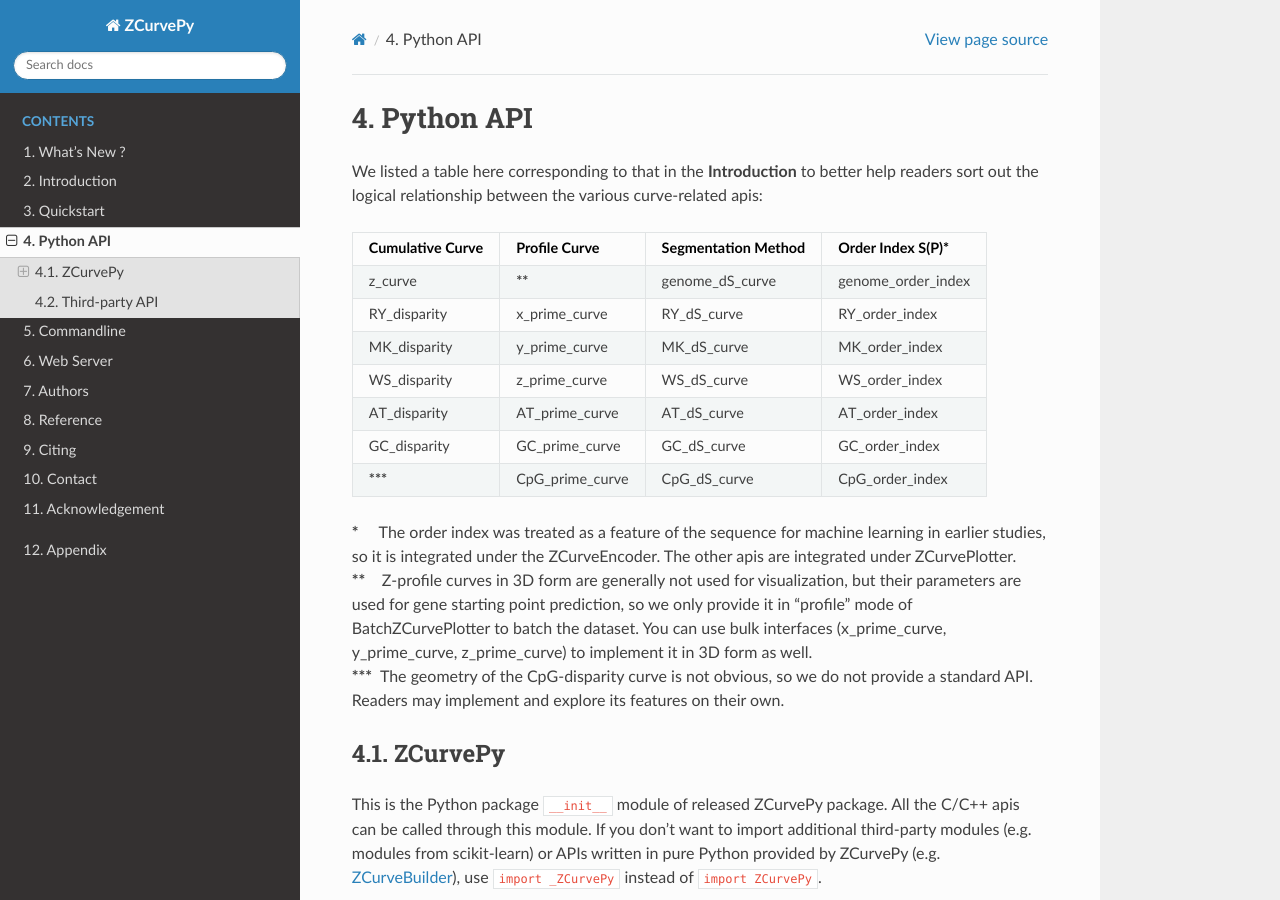
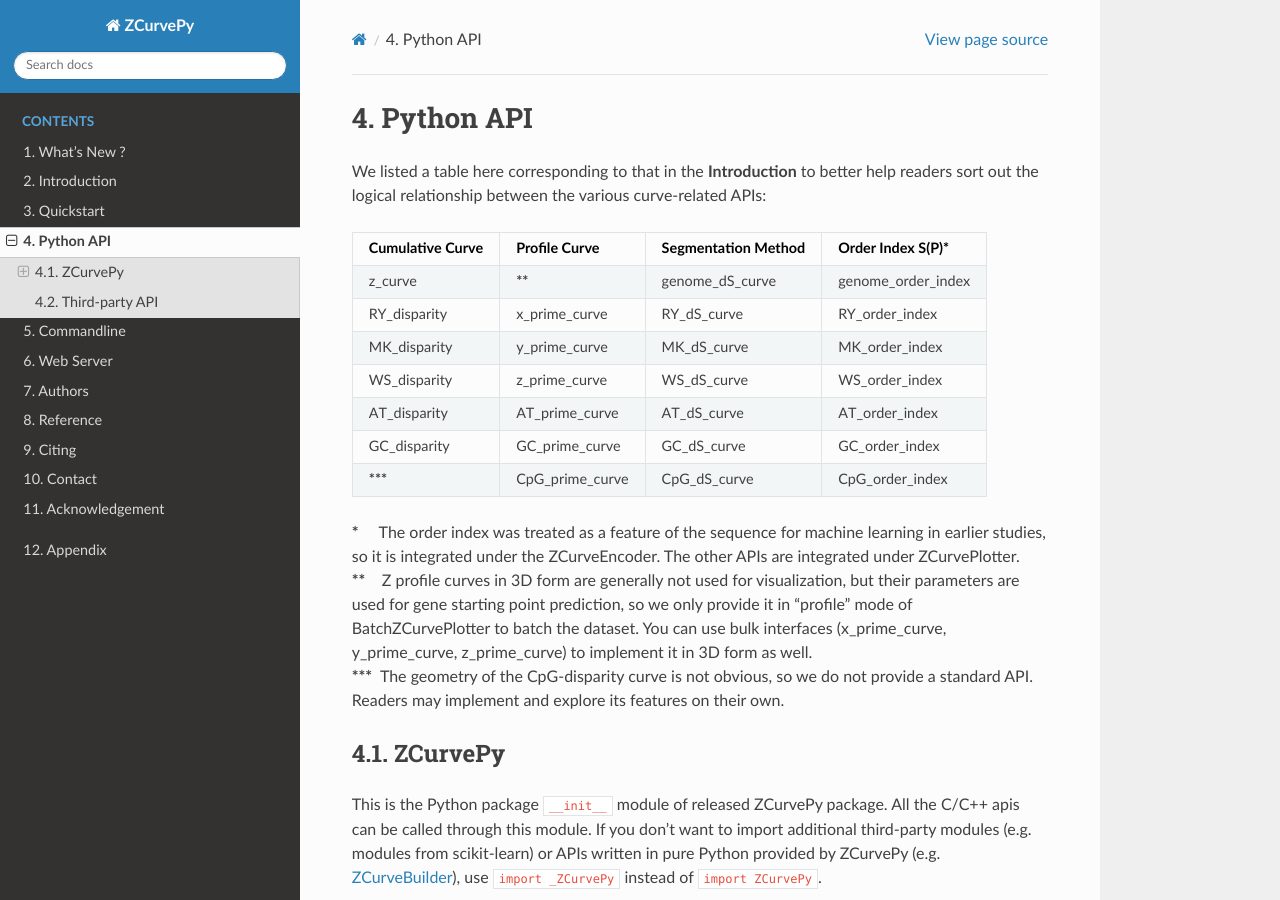
Before and after one commit to zetong-zhang/zcurvepy-docs, a Sphinx documentation site: the page built from docs/source/pythonapi.md, in a window 1280 px wide and 900 px high. Built offline with Sphinx 7.4.7 and the Read the Docs theme 3.1.0, drawn with Linux system fonts in a browser that asks for light colours; pages that are not in the unit, such as notebooks, are missing from menus; some of the changed text lies outside the part shown.

Commit message:
Update pythonapi.md

```diff
--- a/docs/source/pythonapi.md
+++ b/docs/source/pythonapi.md
@@ -1,5 +1,5 @@
 # Python API
-We listed a table here corresponding to that in the **Introduction** to better help readers sort out the logical relationship between the various curve-related apis:
+We listed a table here corresponding to that in the **Introduction** to better help readers sort out the logical relationship between the various curve-related APIs:
 |Cumulative Curve     |Profile Curve       |Segmentation Method |Order Index S(P)*  |
 |:--------------------|:-------------------|:-------------------|:------------------|
 |z_curve              |**\*\***            |genome_dS_curve     |genome_order_index |
@@ -10,15 +10,15 @@
 |GC_disparity         |GC_prime_curve      |GC_dS_curve         |GC_order_index     |
 |**\*\*\***           |CpG_prime_curve     |CpG_dS_curve        |CpG_order_index    |
 
-**\*** &nbsp;&nbsp;&nbsp; The order index was treated as a feature of the sequence for machine learning in earlier studies, so it is integrated under the ZCurveEncoder. The other apis are integrated under ZCurvePlotter.
-**\*\*** &nbsp;&nbsp;&nbsp;Z-profile curves in 3D form are generally not used for visualization, but their parameters are used for gene starting point prediction, so we only provide it in "profile" mode of BatchZCurvePlotter to batch the dataset. You can use bulk interfaces (x_prime_curve, y_prime_curve, z_prime_curve) to implement it in 3D form as well.
+**\*** &nbsp;&nbsp;&nbsp; The order index was treated as a feature of the sequence for machine learning in earlier studies, so it is integrated under the ZCurveEncoder. The other APIs are integrated under ZCurvePlotter.
+**\*\*** &nbsp;&nbsp;&nbsp;Z profile curves in 3D form are generally not used for visualization, but their parameters are used for gene starting point prediction, so we only provide it in "profile" mode of BatchZCurvePlotter to batch the dataset. You can use bulk interfaces (x_prime_curve, y_prime_curve, z_prime_curve) to implement it in 3D form as well.
 **\*\*\*** &nbsp;The geometry of the CpG-disparity curve is not obvious, so we do not provide a standard API. Readers may implement and explore its features on their own.
 
 ## ZCurvePy
 This is the Python package `__init__` module of released ZCurvePy package. All the C/C++ apis can be called through this module. If you don't want to import additional third-party modules (e.g. modules from scikit-learn) or APIs written in pure Python provided by ZCurvePy (e.g. [ZCurveBuilder](#ZCurveBuilder)), use `import _ZCurvePy` instead of `import ZCurvePy`.
 
 ### ZCurvePlotter
-A simple API for plotting a nucleotide sequence to Z-curve or do segmentation based on order index. Multi-thread is not supported by this API. If you want to plot Z-curve for a large dataset using multi-thread, use [BatchZCurvePlotter](#BatchZCurvePlotter) instead. This API only returns coordinate information and provides no graphical operations. If you want visual curves, use commandline tools or program it by yourself using visualization library like [Matplotlib](https://matplotlib.org/) and [Plotly](https://plotly.com/python/).
+A simple API for plotting a nucleotide sequence to Z-curve or do segmentation based on order index. Multi-thread is not supported by this API. If you want to plot Z-curve for a large dataset using multi-thread, use [BatchZCurvePlotter](#batchzcurveplotter) instead. This API only returns coordinate information and provides no graphical operations. If you want visual curves, use commandline tools or program it by yourself using visualization library like [Matplotlib](https://matplotlib.org/) and [Plotly](https://plotly.com/python/).
 
 #### `ZCurvePlotter.__init__`
 `__init__` method  of _ZCurvePy.ZCurvePlotter
@@ -297,7 +297,7 @@
 
 #### `ZCurvePlotter.x_prime_curve`
 
-Calculate x' values and the slope k.
+Calculate x' values and the slope 'k'.
 
 **Background**
 The different patterns of the species-specific, conserved nucleotide distribution are helpful to extract some recognition variables to identify gene starts. In prokaryotic genomes, a major jump in xn occurs in the region of −14 to −7 for the true start codons, but not for the non-coding ORFs. It is likely caused by purine-rich SD sequence.Therefore the features of mononucleotide frequencies near the true start codons are notably different from those of the upstream and downstream false starts.
@@ -807,7 +807,7 @@
   The max point of S(P).
 - mv (float):
   The max value of S(P).
-**
+
 #### `ZCurvePlotter.AT_dS_curve`
 Return dS(P) curve for AT disparity and its max point and max value. Segmentation algorithm for DNA sequences.
 
```
